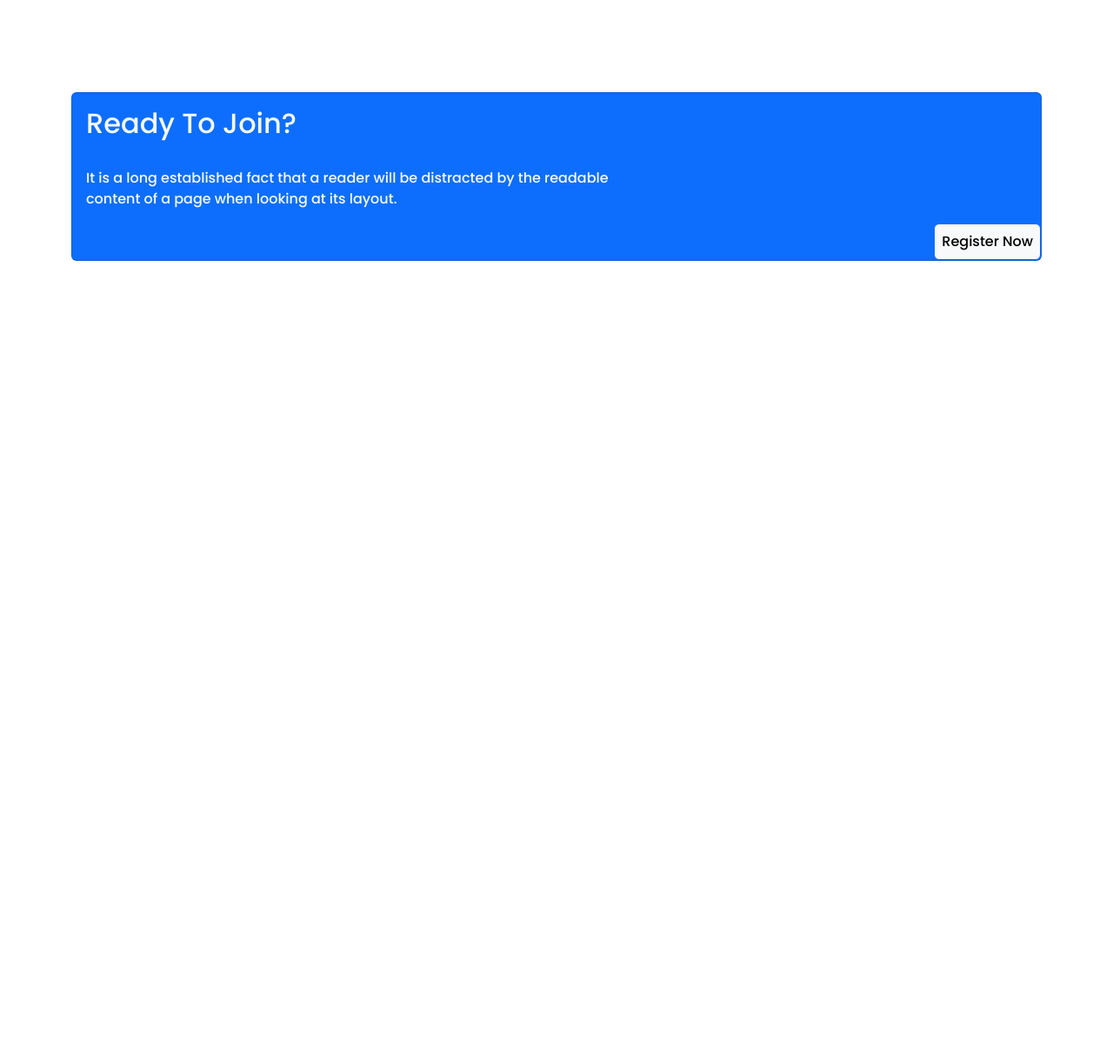
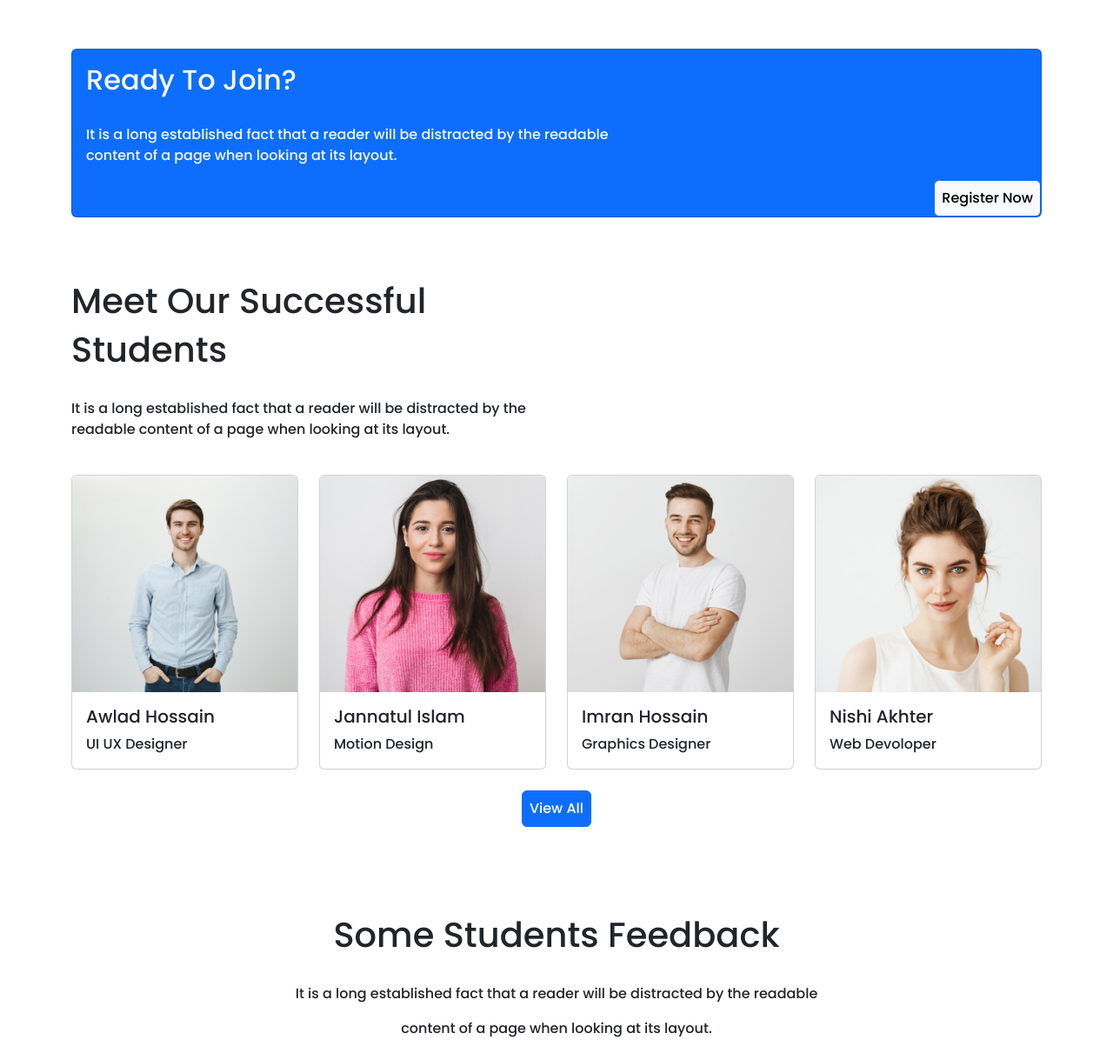
Before and after one commit to HHM-1999/ez-tech, a plain HTML site: page index.html in a window 1280 px wide. Shown: the part 2586-3797 px from the top of the page at 87% size. Before the commit the page ends 2886 px from the top, so only its background shows below. Drawn offline with nearby package versions, Linux system fonts and the light colour scheme.

Commit message:
third commit

```diff
--- a/index.html
+++ b/index.html
@@ -306,7 +306,80 @@
 
 
     </section>
-    <!---->
+    <br>
+    <br>
+    <br>
+    <!----student section--->
+    <section class="container student">
+        <div class="title">
+            <h1>Meet Our Successful </h1>
+            <h1>Students</h1>
+            <br>
+            <p>It is a long established fact that a reader will be distracted by the<br> readable content of a page when
+                looking at its
+                layout.</p>
+        </div>
+        <br>
+        <div class="row row-cols-1 row-cols-md-4 g-4">
+            <div class="col">
+                <div class="card">
+                    <img src="./images/student/student-1.png" class="card-img-top" alt="...">
+                    <div class="card-body">
+                        <h5 class="card-title">Awlad Hossain</h5>
+                        <p class="card-text">UI UX Designer</p>
+                    </div>
+                </div>
+            </div>
+            <div class="col">
+                <div class="card">
+                    <img src="./images/student/student-2.png" class="card-img-top" alt="...">
+                    <div class="card-body">
+                        <h5 class="card-title">Jannatul Islam</h5>
+                        <p class="card-text">Motion Design</p>
+                    </div>
+                </div>
+            </div>
+            <div class="col">
+                <div class="card">
+                    <img src="./images/student/student-3.png" class="card-img-top" alt="...">
+                    <div class="card-body">
+                        <h5 class="card-title">Imran Hossain</h5>
+                        <p class="card-text">Graphics Designer</p>
+                    </div>
+                </div>
+            </div>
+            <div class="col">
+                <div class="card">
+                    <img src="./images/student/student-4.png" class="card-img-top" alt="...">
+                    <div class="card-body">
+                        <h5 class="card-title">Nishi Akhter</h5>
+                        <p class="card-text">Web Devoloper</p>
+                    </div>
+                </div>
+            </div>
+        </div>
+        <br>
+        <div class="headerpart text-center">
+            <button type="button" class="btn btn-primary p-2 text-center">View All</button>
+        </div>
+
+
+
+    </section>
+    <!--feedback section-->
+    <section class="container">
+        <div class="headerpart text-center">
+            <h1>Some Students Feedback</h1>
+            <br>
+            <p>
+                It is a long established fact that a reader will be distracted by the readable
+            </p>
+            <p>content of a page when
+                looking at its
+                layout.</p>
+        </div>
+
+    </section>
 
 
 
--- a/style.css
+++ b/style.css
@@ -18,5 +18,8 @@ header{
 
 }
 .explore{
-    margin-bottom:150px;
+    margin-bottom:100px;
 }
+.student{
+    margin-bottom:100px;
+}
```
